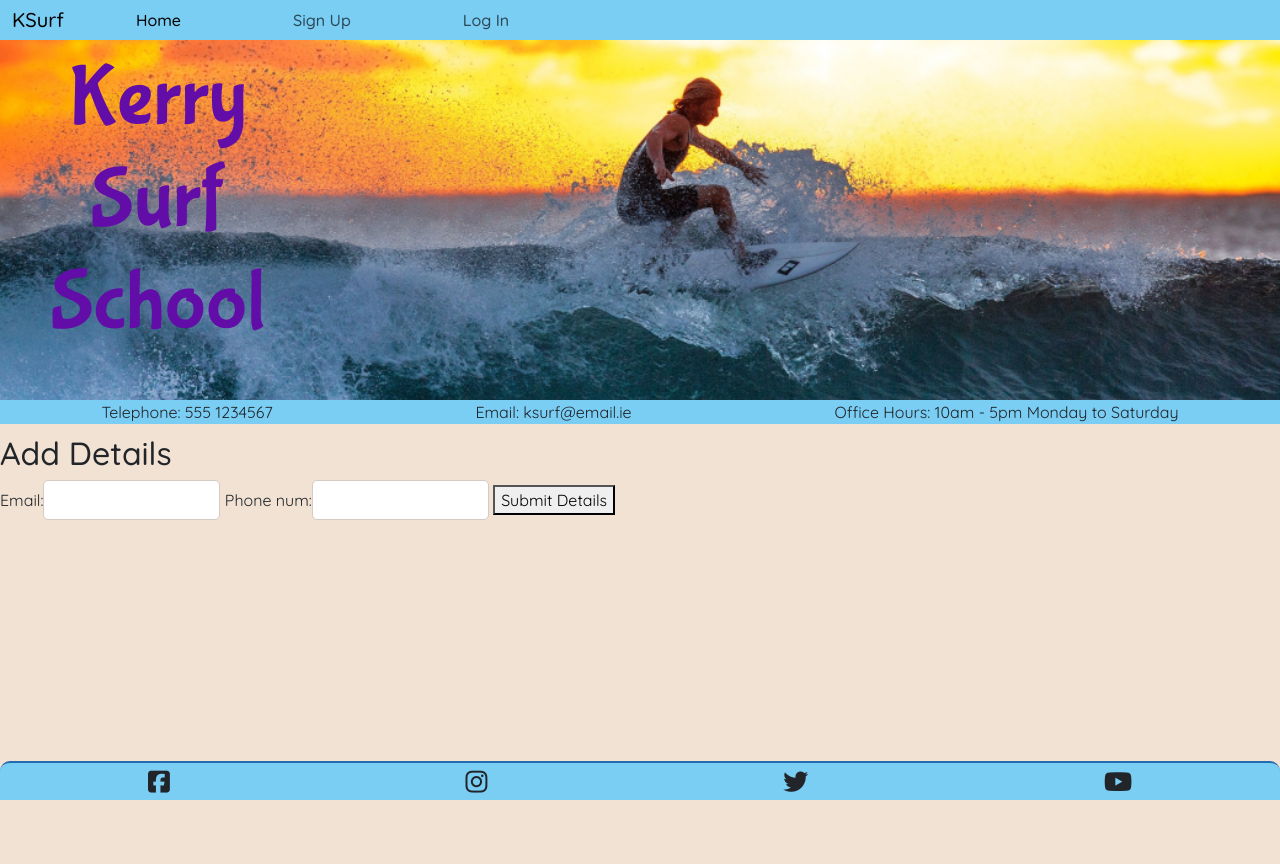
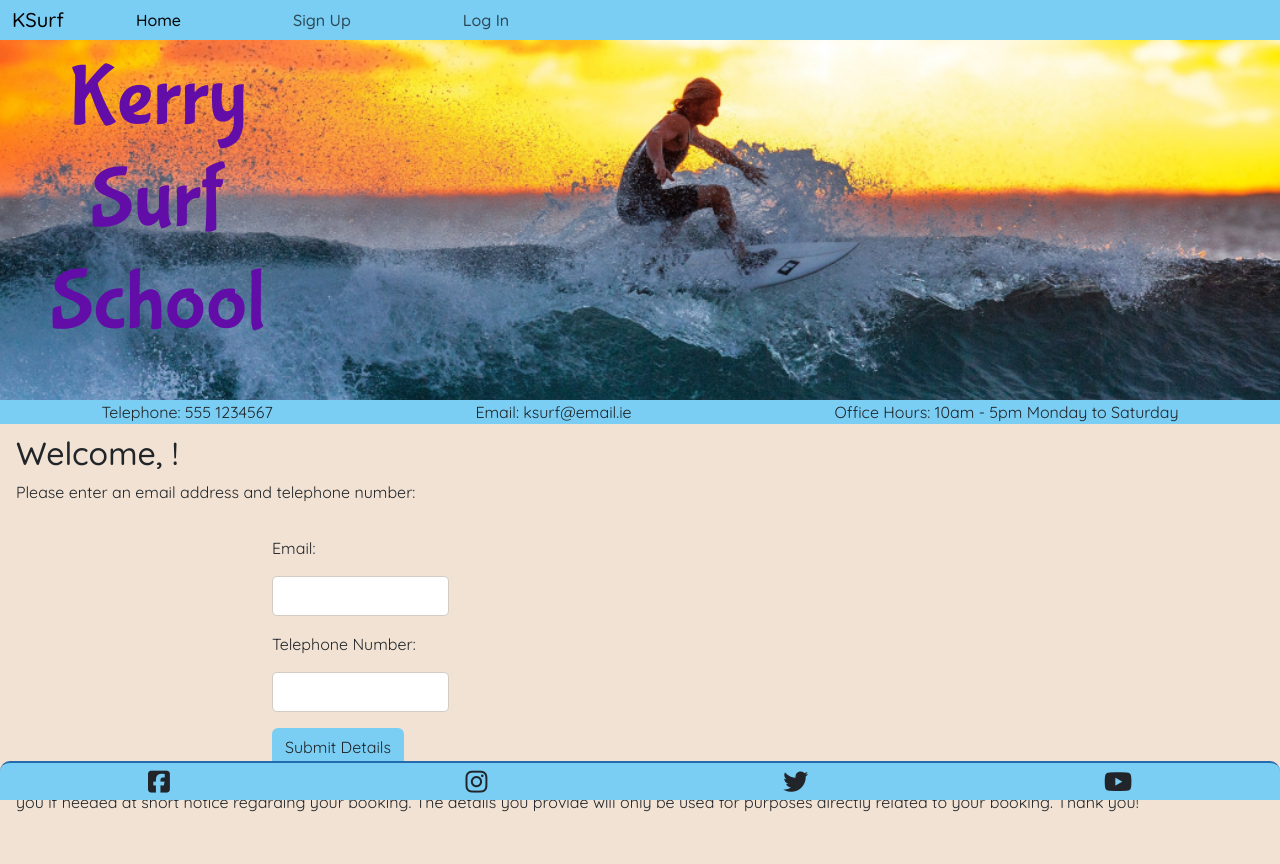
Before and after one commit to fenton1000/mf-portfolio-four-kerry-surf-school, a Django app: page /customer/firstlogin/ in a window 1280 px wide. Before the commit the page ends 800 px from the top, so only its background shows below. Run offline with Django 3.2, Linux system fonts and the light colour scheme; some libraries are stand-ins or nearby versions.

Commit message:
Style the email tel no. page

```diff
--- a/templates/account/logout.html
+++ b/templates/account/logout.html
@@ -7,7 +7,7 @@
 <div class="container">
   <div class="row">
     <div class="col-md-8 mt-3 offset-md-2">
-      <h2>{% trans "Logout Out" %}</h2>
+      <h2>{% trans "Log Out" %}</h2>
       <p>{% trans 'Are you sure you want to Log Out?' %}</p>
     </div>
   </div>
--- a/templates/customer_first_login.html
+++ b/templates/customer_first_login.html
@@ -4,13 +4,37 @@
 
 {% load static %}
 <main>
-    <h2>Add Details</h2>
-    <form method="POST" action="/customer/firstlogin/">
-        {% csrf_token %}
-        {{ form }}
+    <h2 class="ps-3">Welcome, {{ user.username }}!</h2>
+    <p class="ps-3">Please enter an email address and telephone number:</p>
+    <div class="container">
+        <div class="row">
+            <div class="col-md-8 mt-3 offset-md-2">
+                <form method="POST" action="/customer/firstlogin/">
+                    {% csrf_token %}
+                    <p>
+                        {{ form.email.label_tag }}
+                    </p>
+                    <p>
+                        {{ form.email }}
+                    </p>
+                    <p>
+                        <label for="id_phone_num">Telephone Number:</label>
+                    </p>
+                    <p>
+                        {{ form.phone_num }}
+                    </p>
+                    <button class="btn light-blue-btn-bg-color" type="submit">Submit Details</button>
+                </form>
+            </div>
+        </div>
+    </div>
 
-        <button type="submit">Submit Details</button>
-
-    </form>
+    <p class="ps-3">We will use your email to send confirmation of any bookings
+        and to communicate with you regarding your booking.
+        We will only use your telephone number to contact you if needed at
+        short notice regarding your booking.
+        The details you provide will only be used for purposes
+        directly related to your booking. Thank you!
+    </p>
 </main>
 {% endblock content %}
```
